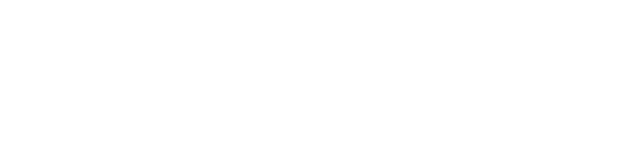
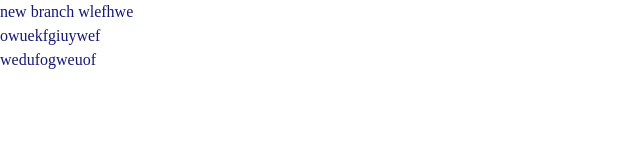
Before and after one commit to PlsSayMyName/Hekto, a website: page index.html in a window 1280 px wide. Shown: the whole page, without its empty margins (0-640 px from the left). Drawn offline with Linux system fonts and the light colour scheme.

Commit message:
feature: add new nav section

```diff
--- a/index.html
+++ b/index.html
@@ -9,7 +9,16 @@
 </head>
 
 <body>
-	<header></header>
+	<header>
+		<nav>
+			new branch
+			<span>wlefhwe
+
+			</span>
+			<p>owuekfgiuywef</p>
+			<div>wedufogweuof</div>
+		</nav>
+	</header>
 	<main></main>
 	<footer></footer>
 </body>
--- a/package.json
+++ b/package.json
@@ -4,7 +4,6 @@
   "description": "",
   "main": "index.html",
   "scripts": {
-    "test": "echo \"Error: no test specified\" && exit 1",
 	"html-check": "w3c-html-validator",
 	"css-check": "stylelint \"styles/*.css\"",
 	"css-fix": "stylelint \"styles/*.css\" --fix"
--- a/styles/style.css
+++ b/styles/style.css
@@ -44,7 +44,7 @@ html {
 }
 body {
     display: flex;
-    flex-direction: column;
+	flex-direction: column;
     min-height: 100vh;
     line-height: 1.5;
     -webkit-font-smoothing: antialiased;
@@ -55,7 +55,7 @@ video,
 canvas,
 svg {
     display: block;
-    max-width: 100%;
+	max-width: 100%;
 }
 input,
 button,
@@ -84,7 +84,7 @@ textarea {
 .btn {
     display: flex;
     justify-content: center;
-    align-items: center;
+	align-items: center;
     padding: 8px;
     width: 100%;
     max-width: 94px;
```
